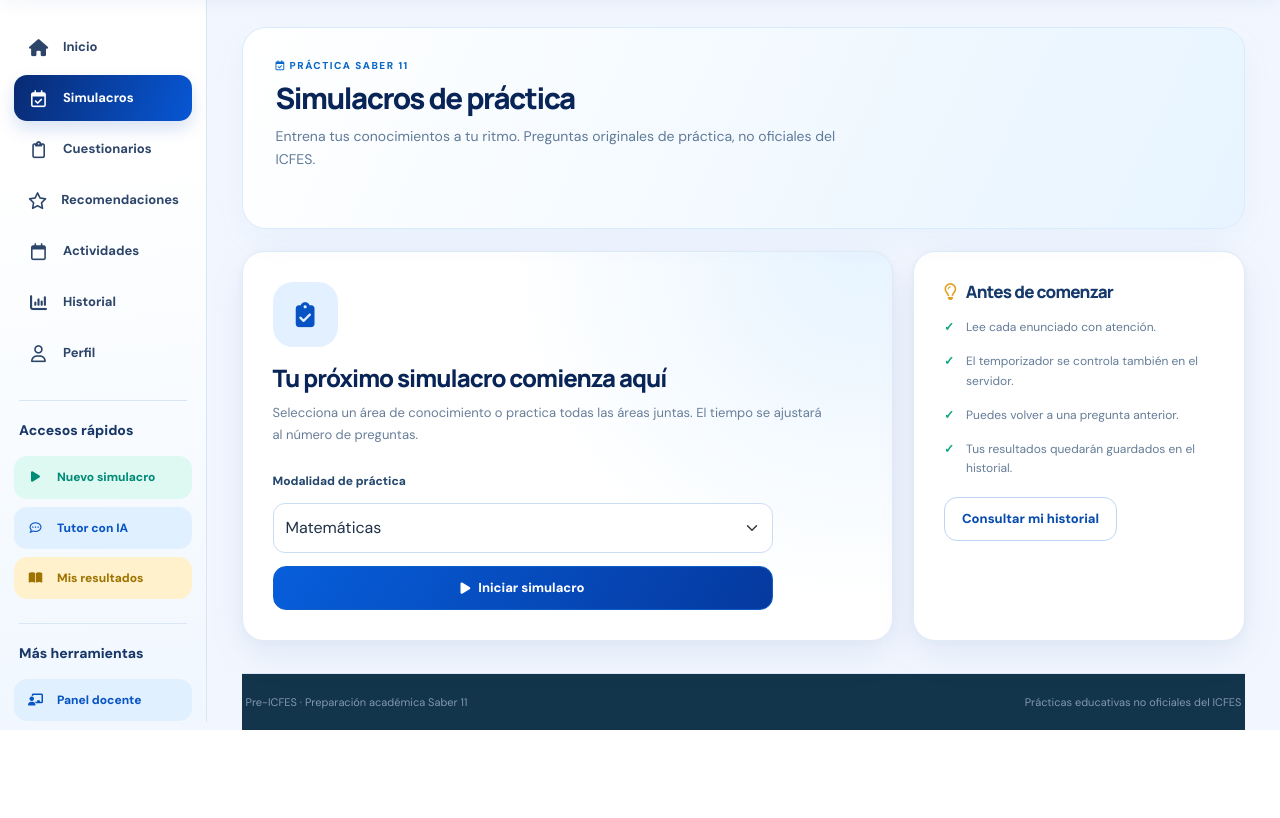
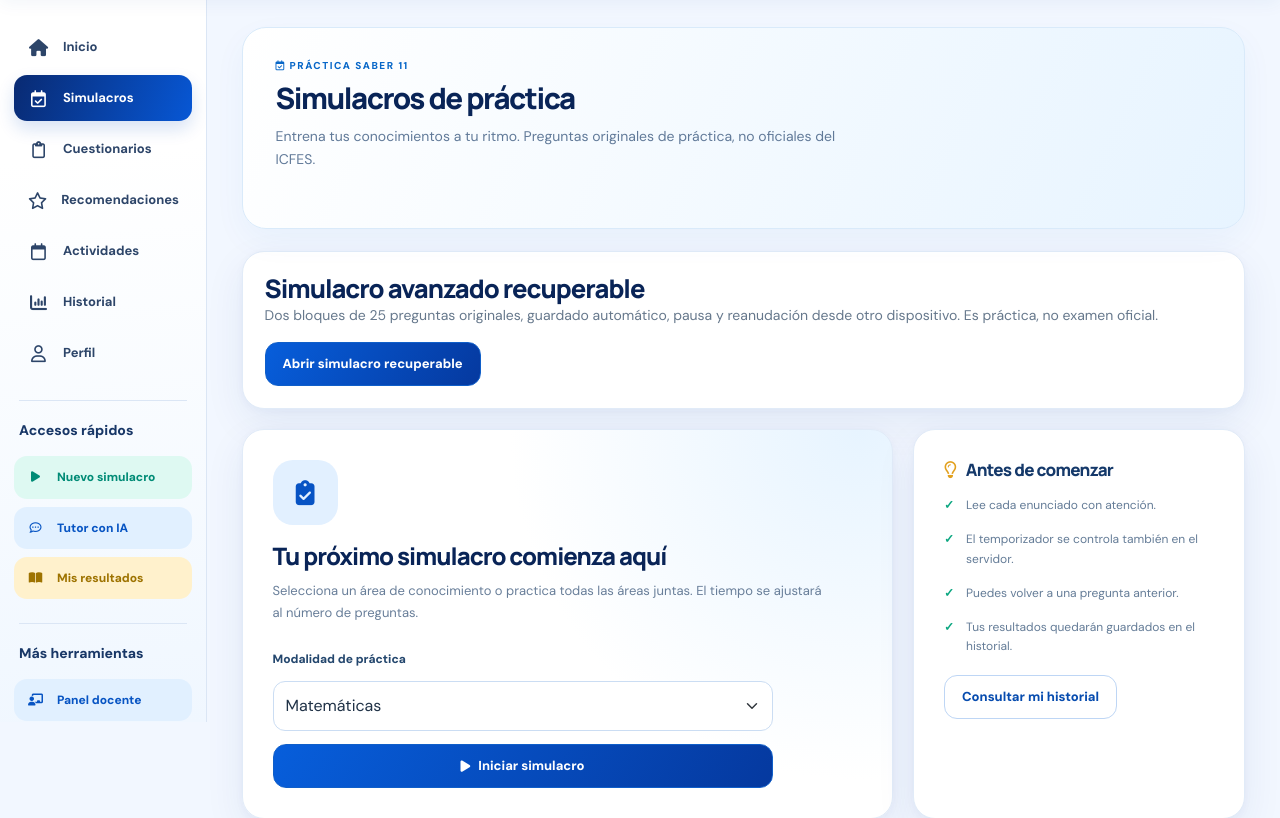
Before and after one commit to legalmenteadriangalindez/Sistema-pre-ICFES-de-prediccion-de-habilidades-y-debilidades-academicas-con-Chatbot, a Django app: page /simulacros/ in a window 1280 px wide. Shown: the part 78-896 px from the top of the page. Before the commit the page ends 808 px from the top, so only its background shows below. Run offline with Django 5.2, Linux system fonts and the light colour scheme; the visitor is signed in with stand-in values (Sample User, id 1).

Commit message:
feat(simulacro): enlace visible a modalidad persistente sin modificar la histórica

```diff
--- a/Principal/templates/simulacros.html
+++ b/Principal/templates/simulacros.html
@@ -5,6 +5,7 @@
 {% block content %}
 <div class="dash exam-page">
   <section class="section-hero"><span class="eyebrow"><i class="far fa-calendar-check"></i> Práctica Saber 11</span><h1>Simulacros de práctica</h1><p>Entrena tus conocimientos a tu ritmo. Preguntas originales de práctica, no oficiales del ICFES.</p></section>
+  <section class="ui-card"><h2>Simulacro avanzado recuperable</h2><p>Dos bloques de 25 preguntas originales, guardado automático, pausa y reanudación desde otro dispositivo. Es práctica, no examen oficial.</p><a class="ui-btn ui-btn-primary" href="{% url 'simulacro_avanzado' %}">Abrir simulacro recuperable</a></section>
   {% if error %}<div class="ui-alert ui-alert-warning" role="alert">{{ error }}</div>{% endif %}
   {% if not simulacro and not resultado %}
   <div class="exam-intro-layout">
```
